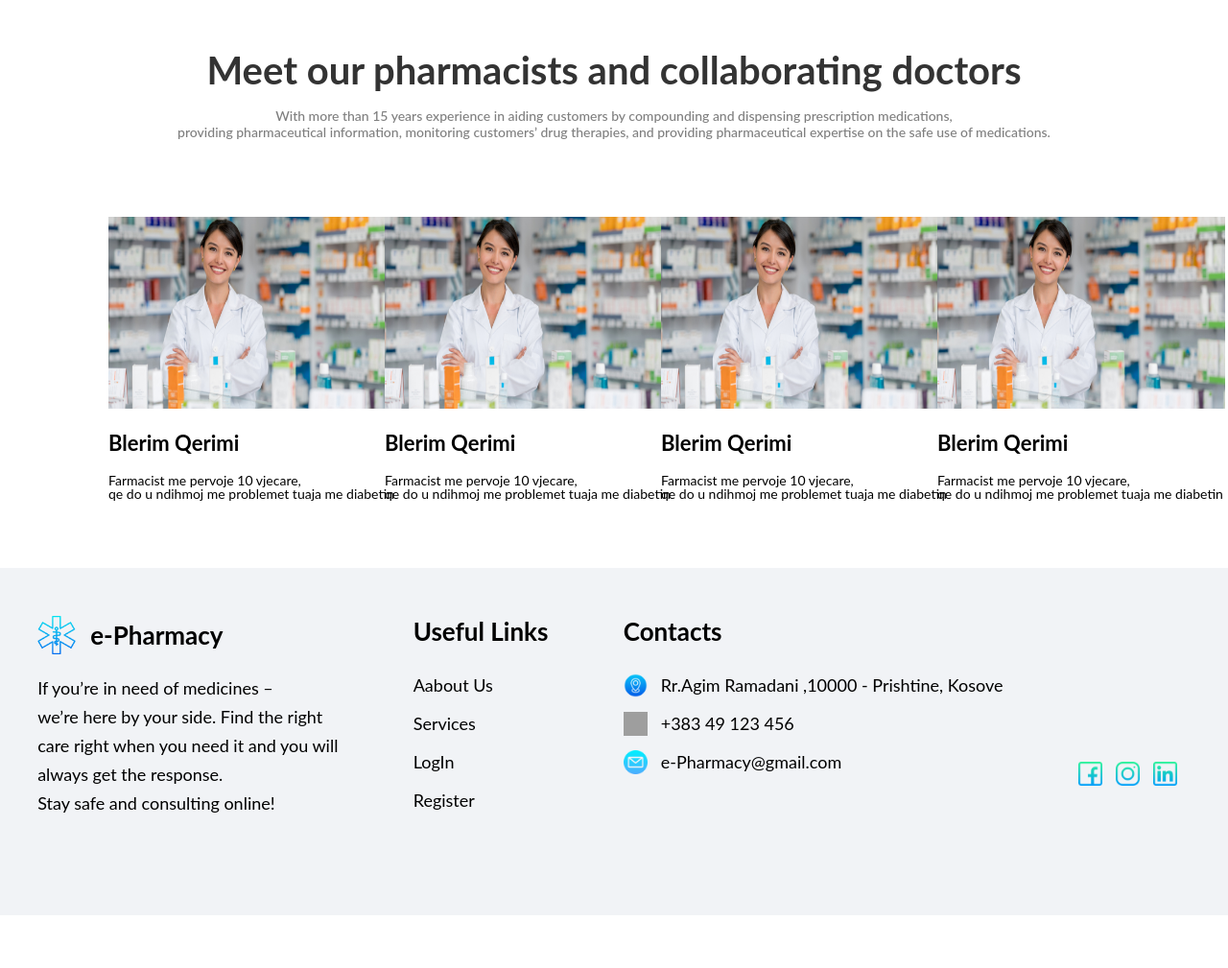
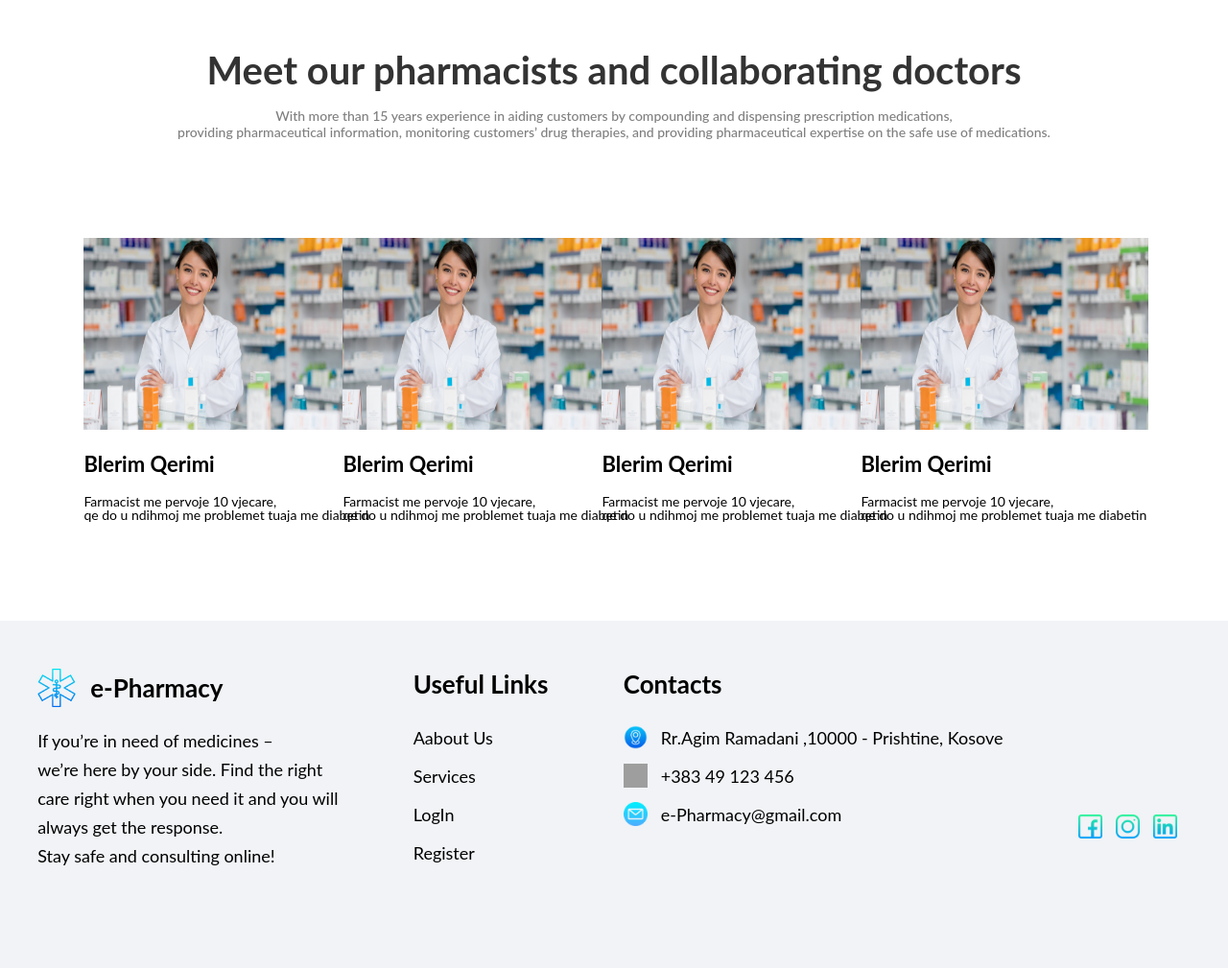
Before and after one commit to diella3/e-Pharmacy, a PHP site: page /services.html in a window 1280 px wide. Shown: the part 3135-4144 px from the top of the page at 96% size. Before the commit the page ends 4089 px from the top, so only its background shows below. Run offline with PHP 8.4, Linux system fonts and the light colour scheme; grey boxes are pictures that could not be loaded.

Commit message:
Some changes in css

```diff
--- a/css/services.css
+++ b/css/services.css
@@ -132,14 +132,13 @@ font-size: 14px;
 /*text-align: center !important; */
 
 }
-
 .rreshtifotove {
     display: flex;
     /*flex-wrap: wrap; */
     /*margin-left: -15px;
     margin-right: -15px; */
     margin-bottom: 70px;
-    margin-left: 10%;
+     margin: 8%;
 }
 .permbajtja1 {
     position: relative;
```
